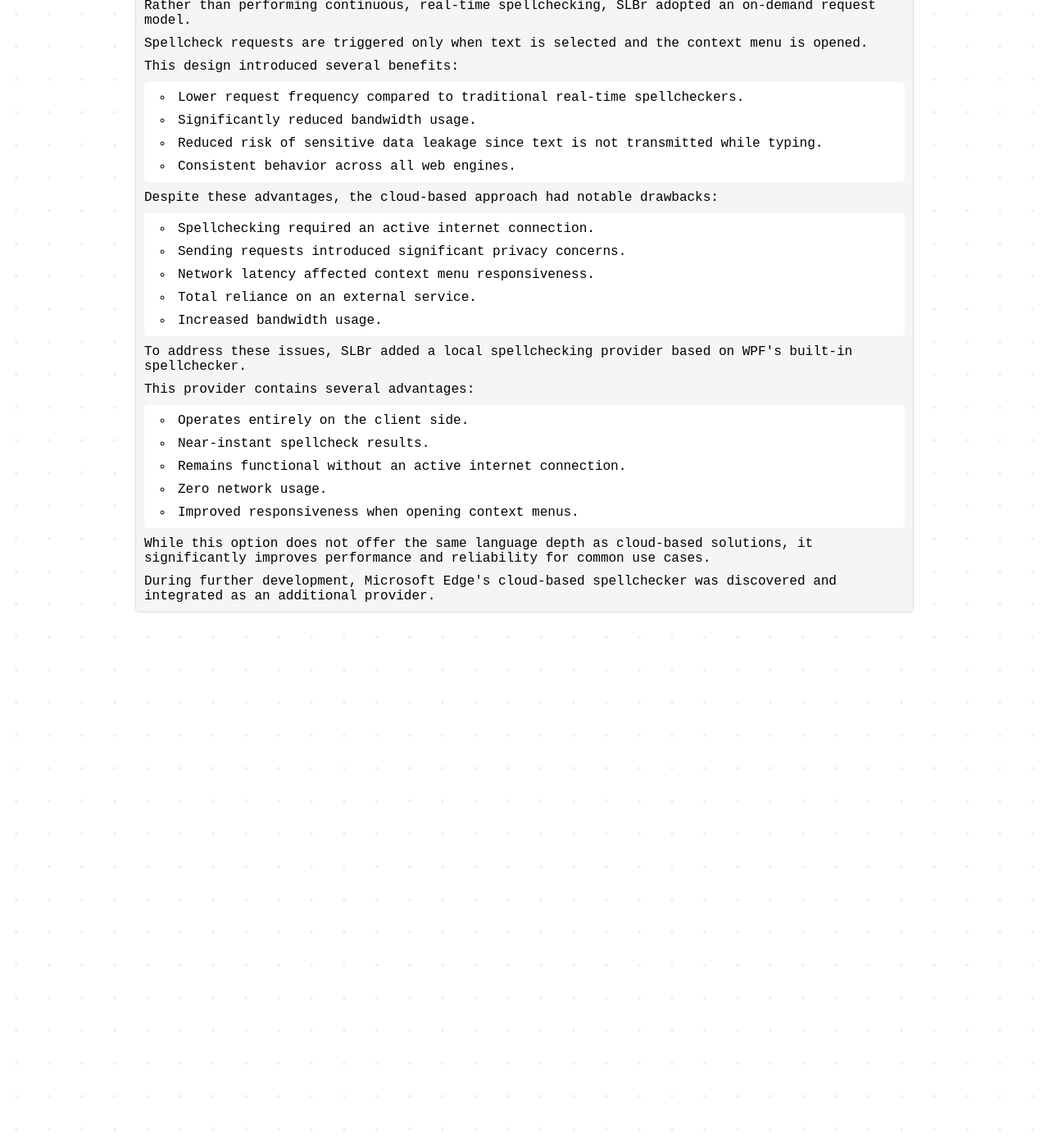
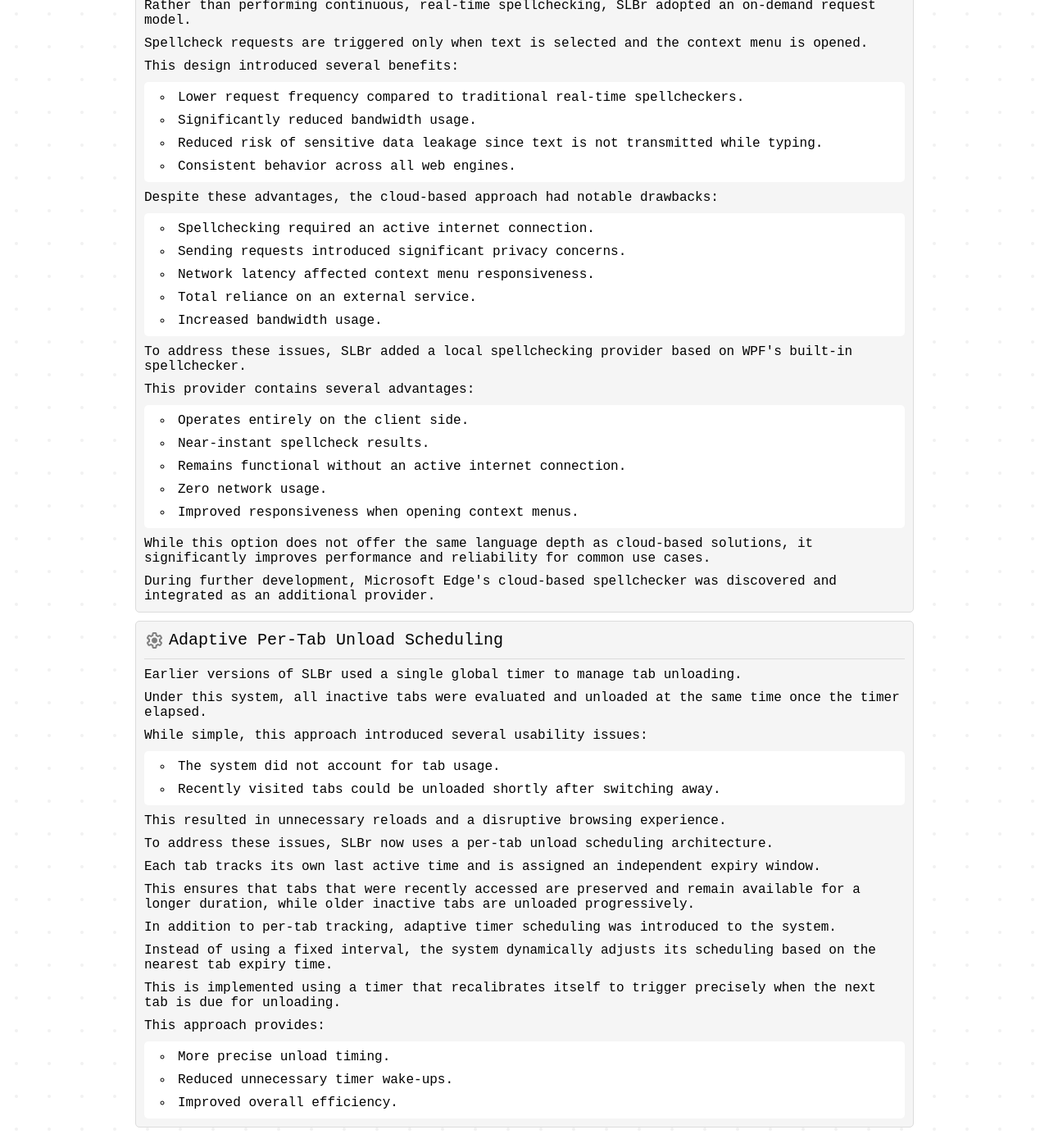
Before and after one commit to SLT-World/slt-world.github.io, a Jekyll site: the page explore/slbr/technical-overview/index.html, which Jekyll copies as it is, in a window 1280 px wide and 1400 px high, scrolled down 3603 px. Shown: the whole window at 82% size. Built offline with Jekyll 4.4.1, drawn with Linux system fonts in a browser that asks for light colours.

Commit message:
feat(explore): Add adaptive per-tab unload scheduling technical overview.

```diff
--- a/explore/slbr/technical-overview/index.html
+++ b/explore/slbr/technical-overview/index.html
@@ -182,6 +182,34 @@
                 <p>During further development, Microsoft Edge's cloud-based spellchecker was discovered and integrated as an additional provider.</p>
             </div>
         </div>
+        <div class="container">
+            <div class="header">
+                <span class="material-symbols-rounded icon">settings</span>
+                <p>Adaptive Per-Tab Unload Scheduling</p>
+            </div>
+            <div style="display: flex;gap: 10px;flex-direction: column;">
+                <p>Earlier versions of SLBr used a single global timer to manage tab unloading.</p>
+                <p>Under this system, all inactive tabs were evaluated and unloaded at the same time once the timer elapsed.</p>
+                <p>While simple, this approach introduced several usability issues:</p>
+                <ol class="container">
+                    <li>The system did not account for tab usage.</li>
+                    <li>Recently visited tabs could be unloaded shortly after switching away.</li>
+                </ol>
+                <p>This resulted in unnecessary reloads and a disruptive browsing experience.</p>
+                <p>To address these issues, SLBr now uses a per-tab unload scheduling architecture.</p>
+                <p>Each tab tracks its own last active time and is assigned an independent expiry window.</p>
+                <p>This ensures that tabs that were recently accessed are preserved and remain available for a longer duration, while older inactive tabs are unloaded progressively.</p>
+                <p>In addition to per-tab tracking, adaptive timer scheduling was introduced to the system.</p>
+                <p>Instead of using a fixed interval, the system dynamically adjusts its scheduling based on the nearest tab expiry time.</p>
+                <p>This is implemented using a timer that recalibrates itself to trigger precisely when the next tab is due for unloading.</p>
+                <p>This approach provides:</p>
+                <ol class="container">
+                    <li>More precise unload timing.</li>
+                    <li>Reduced unnecessary timer wake-ups.</li>
+                    <li>Improved overall efficiency.</li>
+                </ol>
+            </div>
+        </div>
     </div>
 </body>
 </html>
```
